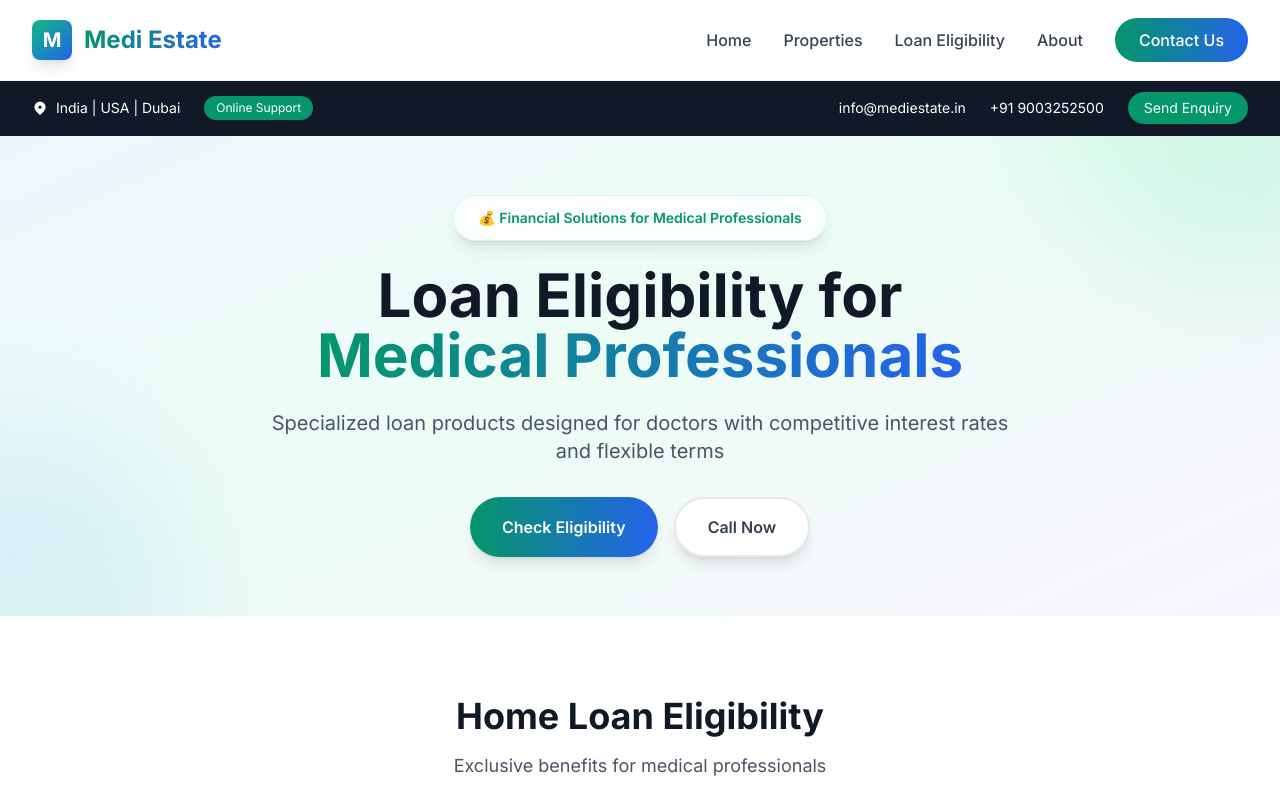
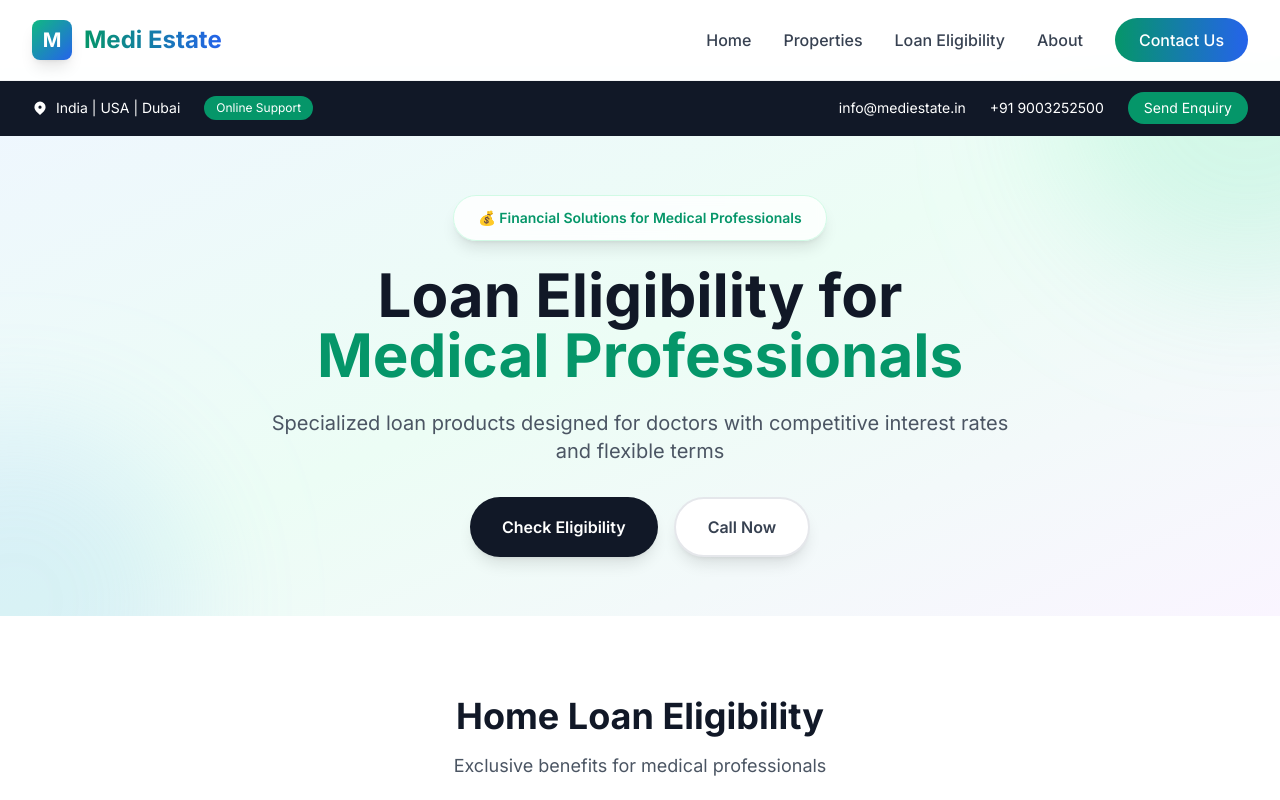
Before and after one commit to MONIKA9360/MEDIESTATE, a Next.js app: page /loan-eligibility in a window 1280 px wide. Shown: the top 800 px of the page. Built offline with nearby package versions, Linux system fonts and the light colour scheme.

Commit message:
Remove all colorful gradient buttons and replace with professional solid colors throughout the site

```diff
--- a/app/loan-eligibility/LoanEligibilityClient.tsx
+++ b/app/loan-eligibility/LoanEligibilityClient.tsx
@@ -80,7 +80,7 @@ export default function LoanEligibilityClient() {
             </span>
             <h1 className="text-5xl md:text-6xl font-bold text-gray-900 mb-6">
               Loan Eligibility for<br />
-              <span className="bg-gradient-to-r from-emerald-600 to-blue-600 bg-clip-text text-transparent">
+              <span className="text-emerald-600">
                 Medical Professionals
               </span>
             </h1>
@@ -90,7 +90,7 @@ export default function LoanEligibilityClient() {
             <div className="flex flex-col sm:flex-row gap-4 justify-center">
               <button
                 onClick={() => document.getElementById('contact-form')?.scrollIntoView({ behavior: 'smooth' })}
-                className="px-8 py-4 bg-gradient-to-r from-emerald-600 to-blue-600 text-white font-semibold rounded-full shadow-lg hover:shadow-xl hover:scale-105 transition-all duration-300"
+                className="px-8 py-4 bg-gray-900 text-white font-semibold rounded-full shadow-lg hover:bg-gray-800 hover:scale-105 transition-all duration-300"
               >
                 Check Eligibility
               </button>
@@ -350,8 +350,7 @@ export default function LoanEligibilityClient() {
       </section>
 
       {/* Final CTA */}
-      <section className="relative py-20 overflow-hidden">
-        <div className="absolute inset-0 bg-gradient-to-r from-emerald-600 to-blue-600"></div>
+      <section className="relative py-20 overflow-hidden bg-gray-900">
         <div className="relative z-10 max-w-7xl mx-auto px-4 sm:px-6 lg:px-8 text-center text-white">
           <h2 className="text-4xl md:text-5xl font-bold mb-6">Ready to Apply for Your Loan?</h2>
           <p className="text-xl mb-8 opacity-90">Get in touch with our loan experts today</p>
@@ -440,7 +439,7 @@ export default function LoanEligibilityClient() {
               <button
                 type="submit"
                 disabled={status === 'loading'}
-                className="w-full px-6 py-4 bg-gradient-to-r from-emerald-600 to-blue-600 text-white rounded-lg font-semibold hover:shadow-lg transition-all duration-300 disabled:opacity-50"
+                className="w-full px-6 py-4 bg-gray-900 text-white rounded-lg font-semibold hover:bg-gray-800 transition-all duration-300 disabled:opacity-50"
               >
                 {status === 'loading' ? 'Sending...' : 'Submit Application'}
               </button>
--- a/components/ContactForm.tsx
+++ b/components/ContactForm.tsx
@@ -103,7 +103,7 @@ export default function ContactForm({ propertyId }: { propertyId?: string }) {
           whileTap={{ scale: 0.98 }}
           type="submit"
           disabled={status === 'loading'}
-          className="w-full px-6 py-4 bg-gradient-to-r from-blue-600 to-purple-600 text-white rounded-xl font-semibold shadow-lg hover:shadow-xl transition-all duration-300 disabled:opacity-50 disabled:cursor-not-allowed"
+          className="w-full px-6 py-4 bg-gray-900 text-white rounded-xl font-semibold shadow-lg hover:bg-gray-800 transition-all duration-300 disabled:opacity-50 disabled:cursor-not-allowed"
         >
           {status === 'loading' ? (
             <span className="flex items-center justify-center">
```
